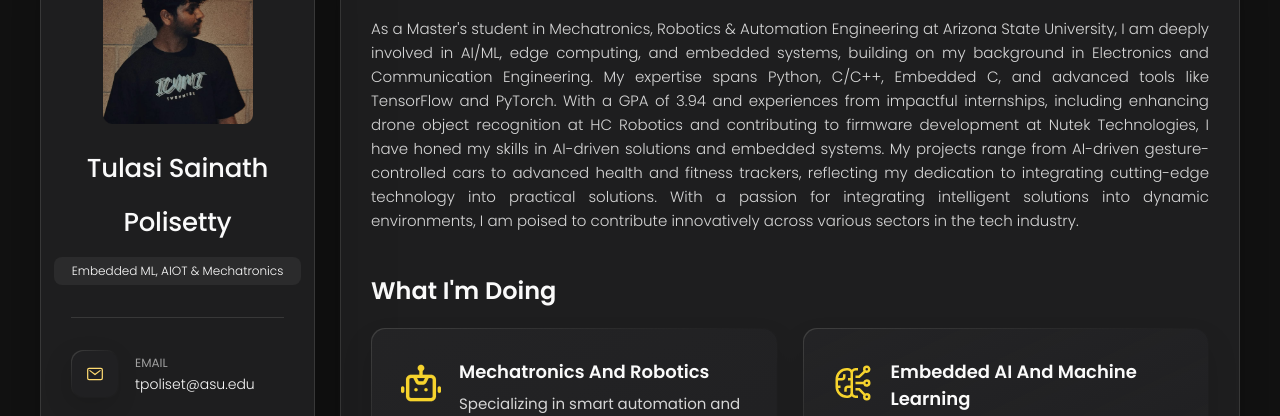
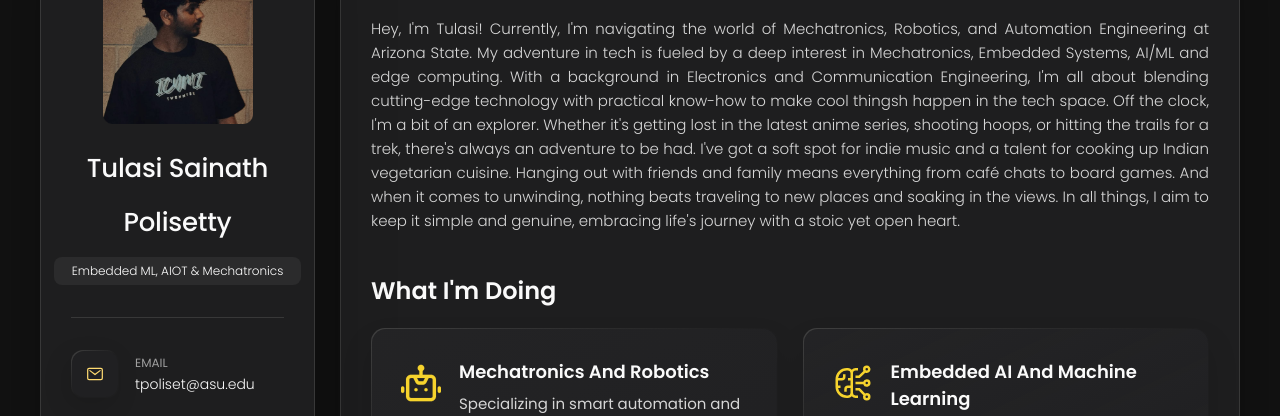
Before and after one commit to TSainathPolisetty/TSainathPolisetty.github.io, a plain HTML site: page index.html in a window 1280 px wide. Shown: the part 162-578 px from the top of the page. Drawn offline with nearby package versions, Linux system fonts and the light colour scheme.

Commit message:
Changed About Me

```diff
--- a/index.html
+++ b/index.html
@@ -178,14 +178,16 @@
 
         <section class="about-text">
           <p align="justify">
-            As a Master's student in Mechatronics, Robotics & Automation Engineering at Arizona State University, I am deeply
-            involved in AI/ML, edge computing, and embedded systems, building on my background in Electronics and Communication Engineering.
-            My expertise spans Python, C/C++, Embedded C, and advanced tools like TensorFlow and PyTorch. With a GPA of 3.94 and
-            experiences from impactful internships, including enhancing drone object recognition at HC Robotics and contributing
-            to firmware development at Nutek Technologies, I have honed my skills in AI-driven solutions and embedded systems.
-            My projects range from AI-driven gesture-controlled cars to advanced health and fitness trackers, reflecting my
-            dedication to integrating cutting-edge technology into practical solutions.  With a passion for integrating intelligent
-            solutions into dynamic environments, I am poised to contribute innovatively across various sectors in the tech industry.</p>
+            Hey, I'm Tulasi! Currently, I'm navigating the world of Mechatronics, Robotics, and Automation Engineering at Arizona State.
+            My adventure in tech is fueled by a deep interest in Mechatronics, Embedded Systems, AI/ML and edge computing. With a background
+            in Electronics and Communication Engineering, I'm all about blending cutting-edge technology with practical know-how to make cool
+            thingsh happen in the tech space.
+
+            Off the clock, I'm a bit of an explorer. Whether it's getting lost in the latest anime series, shooting hoops, or hitting
+            the trails for a trek, there's always an adventure to be had. I've got a soft spot for indie music and a talent for cooking
+            up Indian vegetarian cuisine. Hanging out with friends and family means everything from café chats to board games. And when
+            it comes to unwinding, nothing beats traveling to new places and soaking in the views. In all things, I aim to keep it simple
+             and genuine, embracing life's journey with a stoic yet open heart. </p>
 
         </section>
 
```
